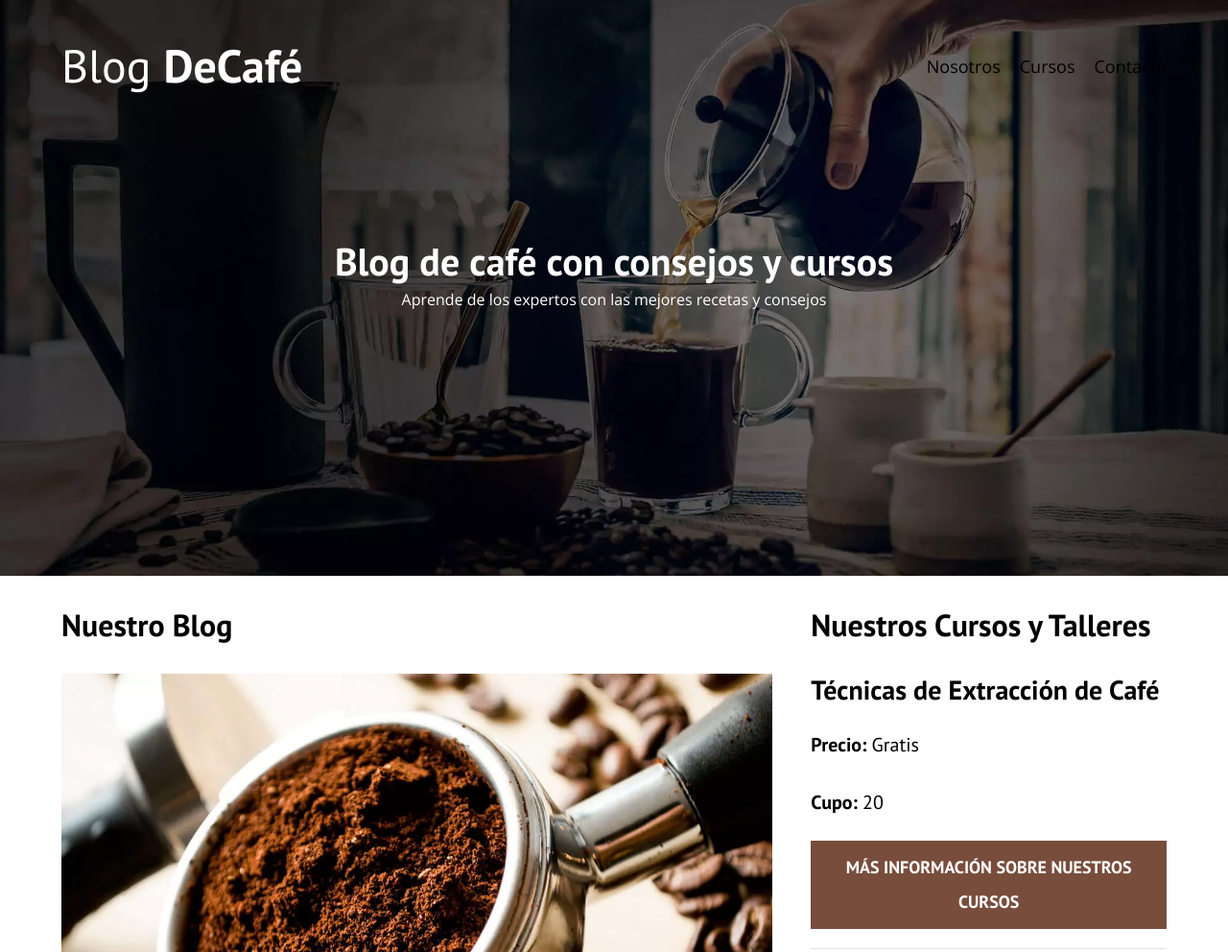
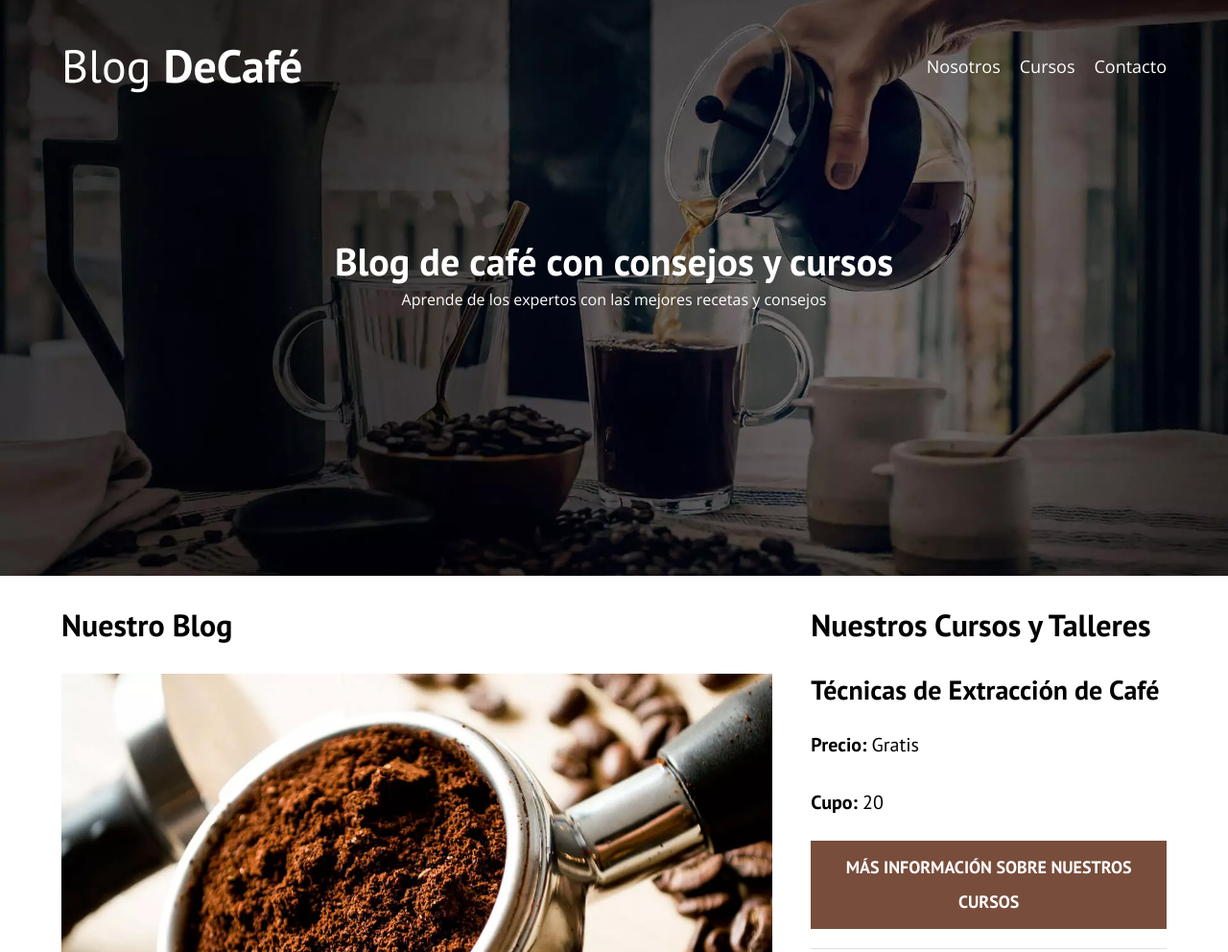
Before and after one commit to jjaviervc10/Design-Web-Coffee-Blog, a plain HTML site: page blogdecafe_inicio/index.html in a window 1280 px wide. Shown: the top 992 px of the page at 96% size. Drawn offline with nearby package versions, Linux system fonts and the light colour scheme.

Commit message:
Cambio color letra : enlace_navegacion

```diff
--- a/blogdecafe_inicio/CSS/style.css
+++ b/blogdecafe_inicio/CSS/style.css
@@ -142,7 +142,7 @@
                                                                                                                 display: block;
                                                                                                                 text-align: center;
                                                                                                                 font-size: 1.8rem;
-                                                                                                                color: var(--balnco);
+                                                                                                                color: var(--blanco);
                                                                                                             }
 
                                                                                                             @media (min-width:768px) {
```
